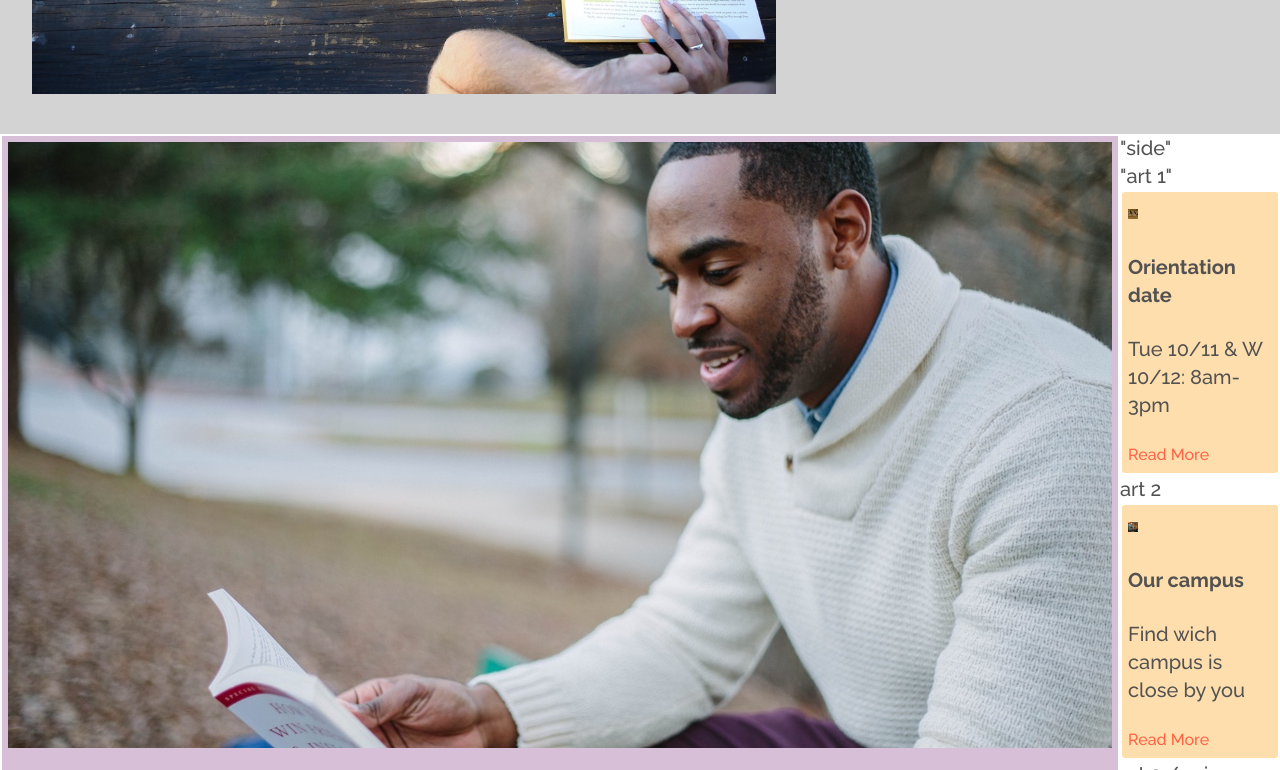
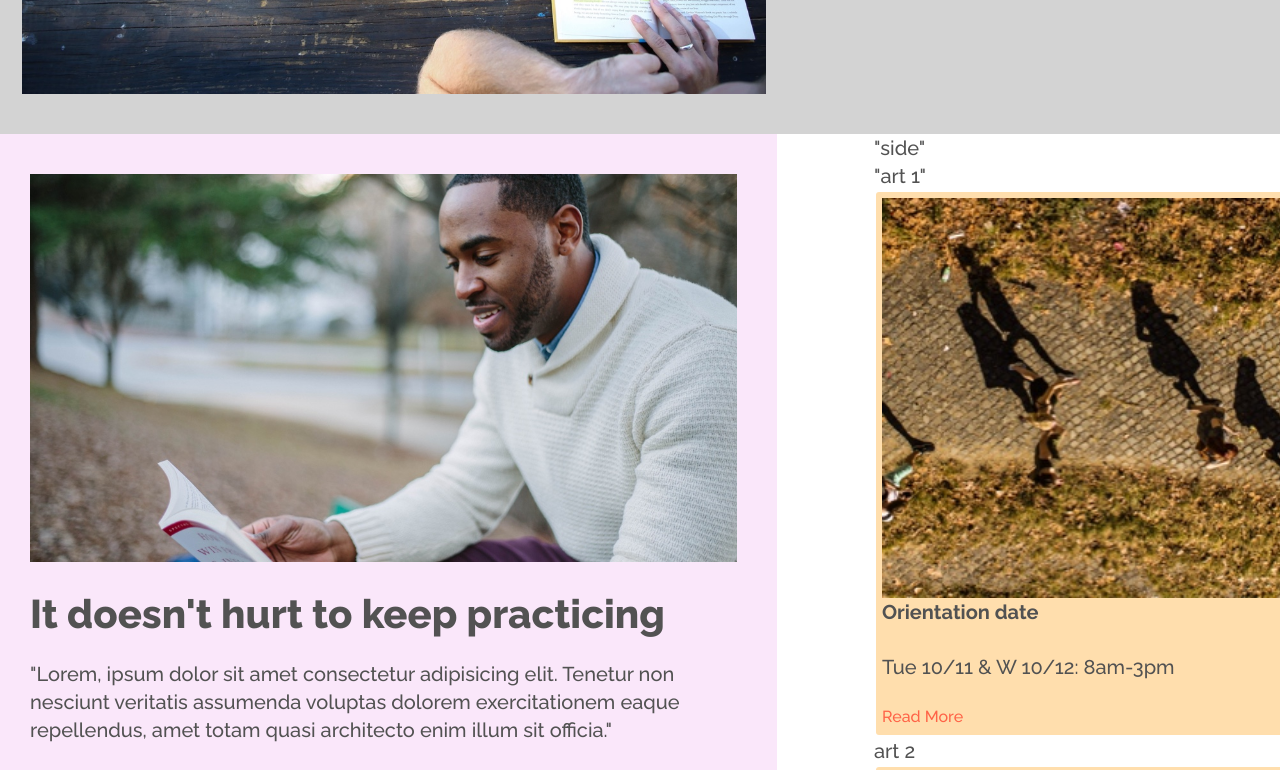
Before and after one commit to agustinaoh/colmar_academy, a plain HTML site: page index.html in a window 1280 px wide. Shown: the part 560-1330 px from the top of the page. Drawn offline with Linux system fonts and the light colour scheme.

Commit message:
main article css fixed

```diff
--- a/style.css
+++ b/style.css
@@ -124,8 +124,30 @@ nav span {
 
 .blog-box {
     display: flex;
+    width: 1300px;
+    height: 800px;
+
+    /* position: ;                      maybe?  */
 }
 
+/* main article */
+
+.blog-box .article {
+    background-color: rgb(250, 231, 250);
+    padding: 40px;
+    flex: 1;
+    width: 80%;
+    /* border-right-style: 1px solid black; */
+}
+
+.blog-box .article-picture {
+    width: 100%;
+    margin: auto;
+}
+
+/* side articles */
+
+/* general */
 .blog-box-side{
     display: inline-flexbox;
     /* flex-direction: column; */
@@ -135,13 +157,7 @@ nav span {
     color: tomato;
 }
 
-.blog-box .article {
-    background-color: thistle;
-    margin: .1em;
-    padding: .3em;
-    flex: 1;
-}
-
+/* each article */
 .blog-box .side-article {
     background-color: navajowhite;
     margin: .1em;
@@ -159,6 +175,11 @@ nav span {
 }
 
 .blog-box-side .side-picture {
-    width: 10px;
+    width: 400px;
+    float: left;
 
 }
+
+.blog-box-side .side-content {
+    display: inline;
+}
```
